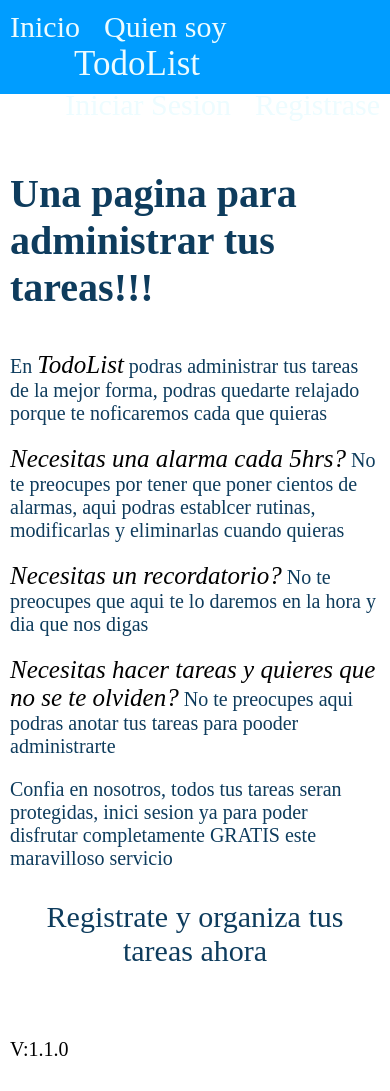
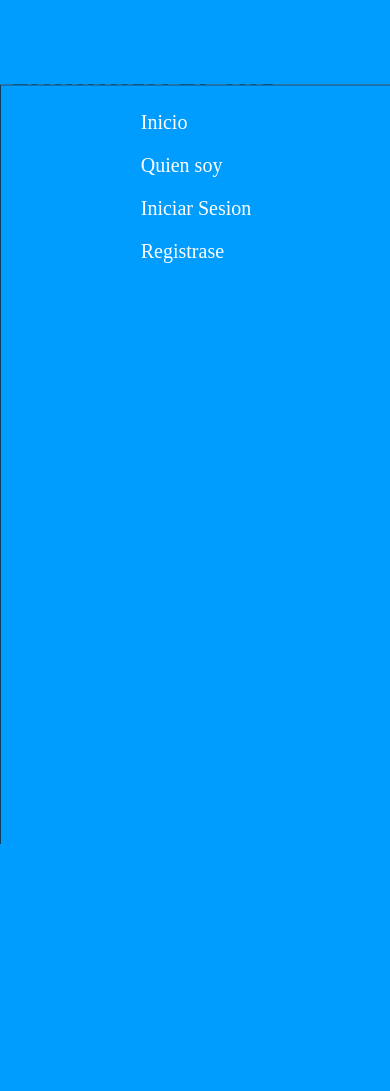
Before and after one commit to cratos9/AppTareas, a Flask app: page / in a window 390 px wide. After the commit the page ends 844 px from the top, so only its background shows below. Run offline with Flask 3, Linux system fonts and the light colour scheme; some libraries are stand-ins or nearby versions.

Commit message:
se anadio responsie desing

```diff
--- a/app/static/css/index.css
+++ b/app/static/css/index.css
@@ -2,76 +2,86 @@ body{
     margin: 0;
     padding: 0;
 }
-.nav{
-    position:relative;
+.nav__PC{
+    display: flex;
+    flex-direction: row;
+    flex-wrap: wrap;
     background-color: #009dff;
+    justify-content: space-evenly;
+    align-items: center;
+}
+
+.menu{
+    height: 10vh;
+    width: 100%;
+    background-color: #009dff;
+    display: none;
+}
+
+.nav__movil{
+    background-color: #009dff;
+    height: 40vh;
+    border: 1px solid #0e3c5dff;
+    display: none;
+}
+
+.nav__movil > ul{
+    padding: 0;
+}
+
+.nav__PC > ul{
+    padding: 0;
+}
+
+.nav__PC > p{
+    font-size: max(25px,2.3vw);
+    color: white;
+}
+
+.nav__opciones{
+    color: white;
+    font-size: max(20px,2vw);
+    display: inline;
+    padding: 0 10px;
+}
+
+.movil__opciones{
+    color: white;
+    font-size: max(20px,2vw);
     padding: 10px 0;
 }
 
-.nav_opciones{
-    padding: 10px 0;
-    display: inline;
+.movil__opciones::marker{
+    content: '';
 }
 
-.nav_opciones-li{
-    display: inline;
-    font-size: 30px;
-    padding: 0 10px;
-    position: relative;
+.nav__opciones::marker{
+    content: '';
 }
 
-.nav_a-opciones{
+.nav__opciones--link{
     text-decoration: none;
-    color: #edfcff;
+    color: white;
+    transition: color .5s;
 }
 
-.nav_a-opciones:active{
-    color: #edfcff;
+.nav__opciones--link:hover{
+    color: #b0daf4;
+    border-bottom: 1px solid #b0daf4;
+}
+.movil__opciones--link{
+    text-decoration: none;
+    color: white;
+    transition: color .5s;
 }
 
-.nav_a-opciones:hover{
-    color: #85f4ff;
+.movil__opciones--link:hover{
+    color: #b0daf4;
+    border-bottom: 1px solid #b0daf4;
+    padding: 2px;
 }
 
-.nav_usuario{
-    padding: 10px 0;
-    display: inline;
-    float: right;
-    transform: translateY(-40%);
-    -webkit-transform: translateY(-40%);
-    -moz-transform: translateY(-40%);
-    -ms-transform: translateY(-40%);
-    -o-transform: translateY(-40%);
-}
-
-.nav_usuario-li{
-    display: inline;
-    font-size: 30px;
-    padding: 0 10px;
-    position: relative;
-}
-
-.nav_a-usuario{
-    text-decoration: none;
-    color: #edfcff;
-}
-
-.nav_a-usuario:active{
-    color: #edfcff;
-}
-
-.nav_a-usuario:hover{
-    color: #85f4ff;
-}
-
-.titulo{
-    display: inline;
-    color: #edfcff;
-    font-size: 35px;
-    margin: 19%;
-}
-
-.principal{
+h1{
     color: #0e3c5dff;
     margin: 10px;
     font-size: 40px;
@@ -97,3 +107,32 @@ body{
     font-size: 20px;
     padding: 10px;
 }
+
+@media screen and (max-width:500px) {
+    .nav__PC > ul{
+        display : none;
+    }
+    .nav__PC > p{
+        display : none;
+    }
+    .menu{
+        display: flex;
+        position: fixed;
+        justify-content: center;
+        align-content: center;
+        width: 100dvw;
+        height: 10dvh;
+    }
+    .barras{
+        color: #009dff;
+    }
+    .nav__movil{
+        transform: translateY(10dvh);
+        height: 90dvh;
+        display: flex;
+        position: fixed;
+        width: 100dvw;
+        flex-direction: column;
+        align-items: center;
+    }
+}
--- a/app/templates/index.html
+++ b/app/templates/index.html
@@ -7,16 +7,29 @@
 {%block title %}Inicio{% endblock %}
 
 {% block content %}
-    <nav class="nav">
-        <ul class="nav_opciones">
-            <li class="nav_opciones-li"><a class="nav_a-opciones" href="">Inicio</a></li>
-            <li class="nav_opciones-li"><a class="nav_a-opciones" href="{{url_for('auth.presentacion')}}">Quien soy</a></li>
+    <nav class="nav__PC">
+        <ul>
+            <li class="nav__opciones"><a class="nav__opciones--link" href="">Inicio</a></li>
+            <li class="nav__opciones"><a class="nav__opciones--link" href="{{url_for('auth.presentacion')}}">Quien soy</a></li>
+
         </ul>
         <p class="titulo">TodoList</p>
-        <ul class="nav_usuario">
-            <!-- el url_for redirecciona a otra pagina con bp con el nombre del bp mas el de la pagina-->
-            <li class="nav_usuario-li"><a href="{{url_for('auth.login')}}" class="nav_a-usuario">Iniciar Sesion</a></li>
-            <li class="nav_usuario-li"><a href="{{url_for('auth.register')}}" class="nav_a-usuario">Registrase</a></li>
+        <ul>
+            <li class="nav__opciones"><a class="nav__opciones--link" href="{{url_for('auth.login')}}">Iniciar Sesion</a></li>
+            <li class="nav__opciones"><a class="nav__opciones--link" href="{{url_for('auth.register')}}">Registrase</a></li>
+        </ul>
+    </nav>
+
+    <div class="menu">
+        <script src="https://kit.fontawesome.com/b51cc67ab1.js" crossorigin="anonymous"></script>
+        <i class="fa-solid fa-bars barras"></i>
+    </div>
+    <nav class="nav__movil">
+        <ul>
+            <li class="movil__opciones"><a class="movil__opciones--link" href="">Inicio</a></li>
+            <li class="movil__opciones"><a class="movil__opciones--link" href="{{url_for('auth.presentacion')}}">Quien soy</a></li>
+            <li class="movil__opciones"><a class="movil__opciones--link" href="{{url_for('auth.login')}}">Iniciar Sesion</a></li>
+            <li class="movil__opciones"><a class="movil__opciones--link" href="{{url_for('auth.register')}}">Registrase</a></li>
         </ul>
     </nav>
 
@@ -31,5 +44,5 @@
         <p>Confia en nosotros, todos tus tareas seran protegidas, inici sesion ya para poder disfrutar completamente GRATIS este maravilloso servicio</p>
         <p class="registrar">Registrate y organiza tus tareas ahora</p>
     </section>
-    <section class="version"><p>V:1.1.0</p></section>
+    <section class="version"><p>V:1.1.1</p></section>
 {% endblock %}
```
Also changed, not shown: app/static/css/tareas.css (+47 -0 lines), app/templates/todo/index.html (+22 -2 lines).
